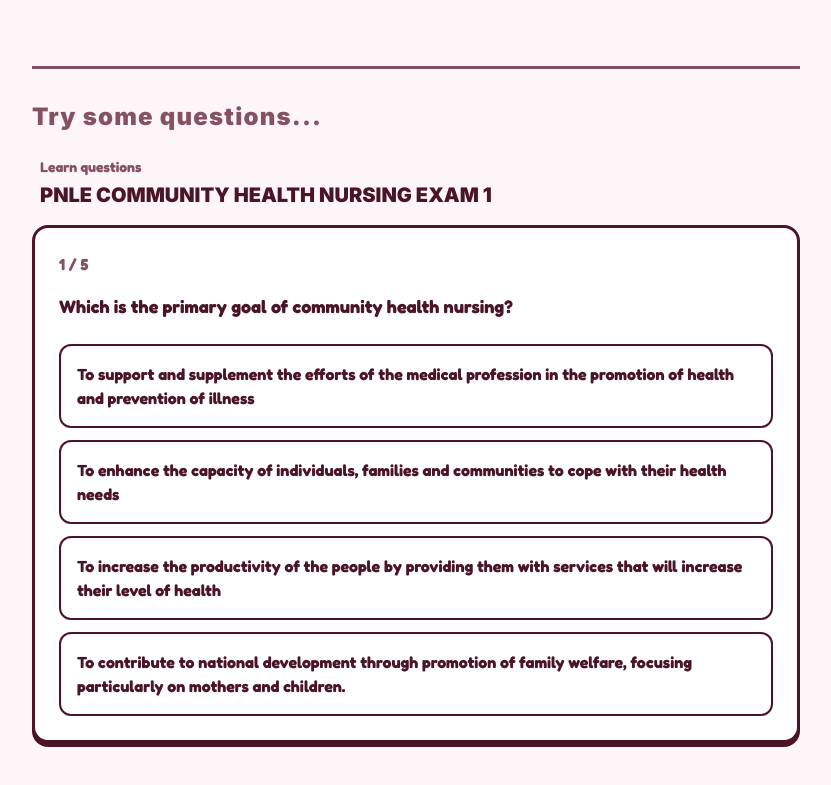
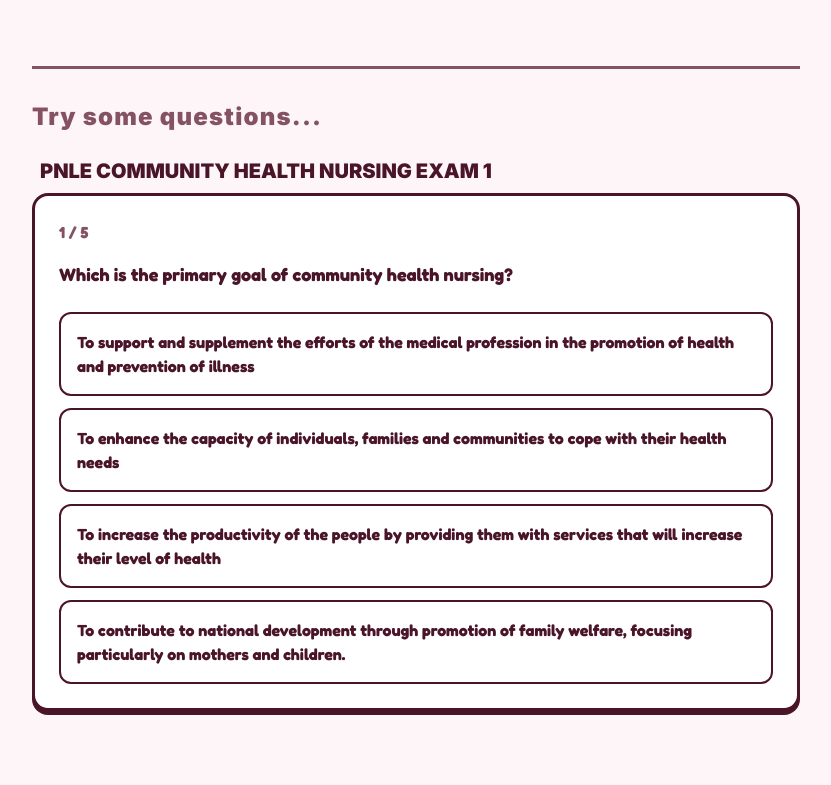
Before and after one commit to francisshere/matron-cards, a React (Vite) app in the folder frontend/: page / in a window 1280 px wide. Shown: the part 800-1585 px from the top of the page, without its empty margins (352-1183 px from the left). Built offline with nearby package versions, Linux system fonts and the light colour scheme.

Commit message:
removed the redundant "subtitle"

```diff
--- a/frontend/src/Home.jsx
+++ b/frontend/src/Home.jsx
@@ -216,8 +216,7 @@ export default function Home({ onStartQuiz, onViewChange }) {
             <div className="pb-10">
               <h3 className="font-heading font-black text-xl sm:text-2xl mb-6 text-[#855264] tracking-wider">Try some questions...</h3>
 
-              <div className="mb-4 px-2">
-                <span className="text-sm font-bold text-[#855264] block mb-1">Learn questions</span>
+              <div className="mb-2 px-2 ">
                 <h4 className="text-xl font-black text-[#4A1529] uppercase">{tryTopic.title}</h4>
               </div>
 
@@ -263,9 +262,9 @@ export default function Home({ onStartQuiz, onViewChange }) {
               ) : (
                 <div className="bg-[#4A1529] border-[3px] border-[#4A1529] rounded-2xl flex flex-col overflow-hidden shadow-[0px_4px_0px_0px_#4A1529] relative p-8 items-center justify-center min-h-[300px]">
                   <div className="absolute inset-0 opacity-20 flex items-center justify-center overflow-hidden pointer-events-none">
-                     <svg width="400" height="300" viewBox="0 0 400 300" className="text-[#855264] scale-150 transform-gpu">
-                       <path d="M100,250 C-20,150 50,50 150,150 C250,250 150,50 300,100 C450,150 350,300 400,200" fill="none" stroke="currentColor" strokeWidth="20" strokeLinecap="round" />
-                     </svg>
+                    <svg width="400" height="300" viewBox="0 0 400 300" className="text-[#855264] scale-150 transform-gpu">
+                      <path d="M100,250 C-20,150 50,50 150,150 C250,250 150,50 300,100 C450,150 350,300 400,200" fill="none" stroke="currentColor" strokeWidth="20" strokeLinecap="round" />
+                    </svg>
                   </div>
                   <h2 className="text-4xl sm:text-5xl font-black text-white mb-8 z-10 relative text-center leading-tight">Let's keep going!</h2>
                   <button
```
